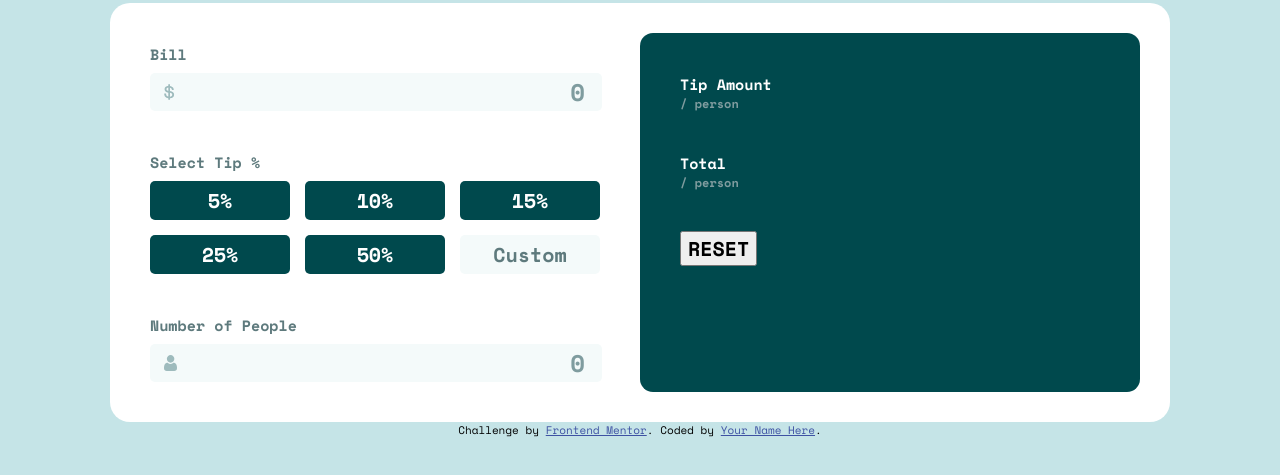
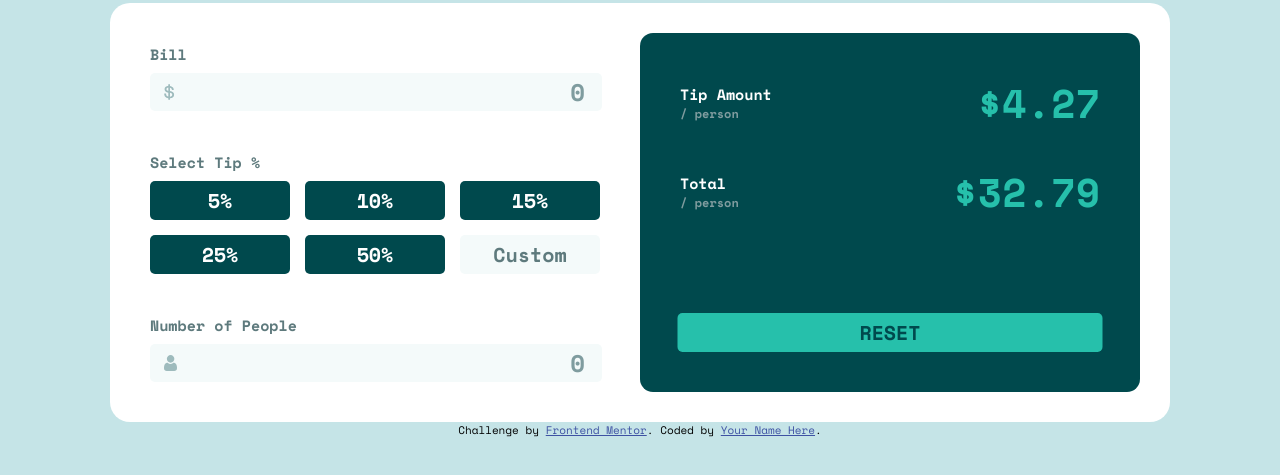
Before and after one commit to alex-robert-fr/tip-calculator-app, a plain HTML site: page index.html in a window 1280 px wide. Shown: the part 65-540 px from the top of the page. Drawn offline with nearby package versions, Linux system fonts and the light colour scheme.

Commit message:
Style right section

```diff
--- a/index.html
+++ b/index.html
@@ -45,12 +45,18 @@
 
     <div id="result">
       <section id="amount">
-        <h3>Tip Amount</h3>
-        <p>/ person</p>
+        <div>
+          <h3>Tip Amount</h3>
+          <p>/ person</p>
+        </div>
+        <span>$4.27</span>
       </section>
       <section id="total">
-        <h3>Total</h3>
-        <p>/ person</p>
+        <div>
+          <h3>Total</h3>
+          <p>/ person</p>
+        </div>
+        <span>$32.79</span>
       </section>
       <button>Reset</button>
     </div>
--- a/styles.css
+++ b/styles.css
@@ -2,6 +2,7 @@
 
 /*general style*/
 :root{
+  --primary-color: hsl(172, 67%, 45%);
   --main-bg-color: hsl(185, 41%, 84%);
   --very-dark-cyan: hsl(183, 100%, 15%);
   --dark-grayish-cyan: hsl(186, 14%, 43%);
@@ -15,7 +16,7 @@
 body{
   background-color: var(--main-bg-color);
 }
-section:not(#people){
+#calculation section:not(#people){
   margin-bottom: 40px;
 }
 h3{
@@ -103,9 +104,21 @@ main{
 }
 /*result*/
 #result{
+  position: relative;
   background-color: var(--very-dark-cyan);
   border-radius: 13px;
   padding: 40px;
+}
+#result #amount{
+  margin-bottom: 30px;
+}
+#result #amount, #result #total{
+  display: flex;
+  justify-content: space-between;
+  align-items: center;
+  color: var(--primary-color);
+  font-size: 40px;
+  font-weight: 700;
 }
 #result h3{
   color: var(--white);
@@ -115,9 +128,19 @@ main{
   color: var(--light-dark-grayish-cyan);
 }
 #result button{
+  position: absolute;
+  left: 50%;
+  transform: translateX(-50%);
+  bottom: 40px;
   text-transform: uppercase;
   font-size: 20px;
   font-weight: 700;
+  width: 85%;
+  padding: 5px 0;
+  border: none;
+  border-radius: 5px;
+  color: var(--very-dark-cyan);
+  background-color: var(--primary-color);
 }
 
 /* attribution */
```
